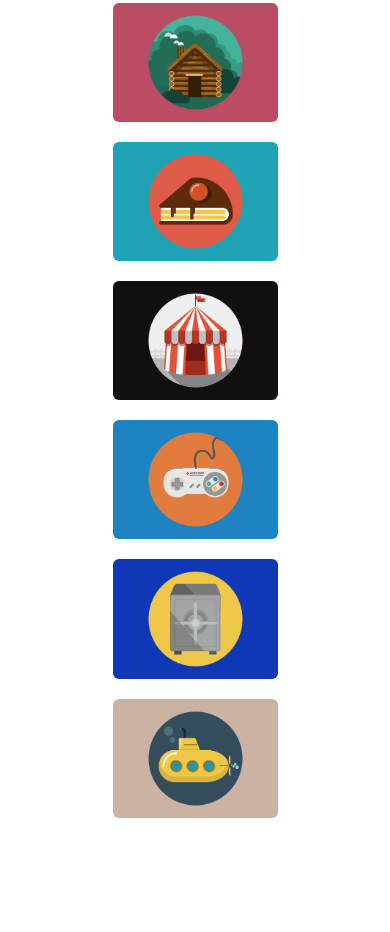
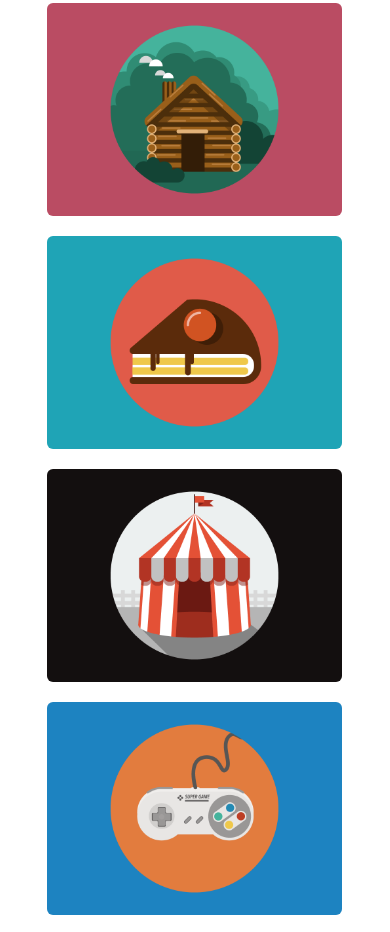
Before and after one commit to momoramadori/html-css-bootstrap-freelancer, a plain HTML site: page index.html in a window 390 px wide. Shown: the part 1064-1996 px from the top of the page. Drawn offline with nearby package versions, Linux system fonts and the light colour scheme.

Commit message:
scherzavo

```diff
--- a/index.html
+++ b/index.html
@@ -68,7 +68,7 @@
                         </div>
                     </div>
                     <div class="row img-container">
-                        <div class="col-xs-6 col-xs-offset-3 col-sm-6 col-sm-offset-0 col-md-4 ptf-img">
+                        <div class="col-xs-10 col-xs-offset-1 col-sm-6 col-sm-offset-0 col-md-4 ptf-img">
                             <img class="img-rounded img-responsive" src="img/ptf1.png" alt="">
                             <div class="layover">
                                 <div class="layover-child">
@@ -76,7 +76,7 @@
                                 </div>
                             </div>
                         </div>
-                        <div class="col-xs-6 col-xs-offset-3 col-sm-6 col-sm-offset-0 col-md-4 ptf-img">
+                        <div class="col-xs-10 col-xs-offset-1 col-sm-6 col-sm-offset-0 col-md-4 ptf-img">
                             <img class="img-rounded img-responsive" src="img/ptf2.png" alt="">
                             <div class="layover">
                                 <div class="layover-child">
@@ -84,7 +84,7 @@
                                 </div>
                             </div>
                         </div>
-                        <div class="col-xs-6 col-xs-offset-3 col-sm-6 col-sm-offset-0 col-md-4 ptf-img">
+                        <div class="col-xs-10 col-xs-offset-1 col-sm-6 col-sm-offset-0 col-md-4 ptf-img">
                             <img class="img-rounded img-responsive" src="img/ptf3.png" alt="">
                             <div class="layover">
                                 <div class="layover-child">
@@ -92,7 +92,7 @@
                                 </div>
                             </div>
                         </div>
-                        <div class="col-xs-6 col-xs-offset-3 col-sm-6 col-sm-offset-0 col-md-4 ptf-img">
+                        <div class="col-xs-10 col-xs-offset-1 col-sm-6 col-sm-offset-0 col-md-4 ptf-img">
                             <img class="img-rounded img-responsive" src="img/ptf4.png" alt="">
                             <div class="layover">
                                 <div class="layover-child">
@@ -100,7 +100,7 @@
                                 </div>
                             </div>
                         </div>
-                        <div class="col-xs-6 col-xs-offset-3 col-sm-6 col-sm-offset-0 col-md-4 ptf-img">
+                        <div class="col-xs-10 col-xs-offset-1 col-sm-6 col-sm-offset-0 col-md-4 ptf-img">
                             <img class="img-rounded img-responsive" src="img/ptf5.png" alt="">
                             <div class="layover">
                                 <div class="layover-child">
@@ -108,7 +108,7 @@
                                 </div>
                             </div>
                         </div>
-                        <div class="col-xs-6 col-xs-offset-3 col-sm-6 col-sm-offset-0 col-md-4 ptf-img">
+                        <div class="col-xs-10 col-xs-offset-1 col-sm-6 col-sm-offset-0 col-md-4 ptf-img">
                             <img class="img-rounded img-responsive" src="img/ptf6.png" alt="">
                             <div class="layover">
                                 <div class="layover-child">
```
